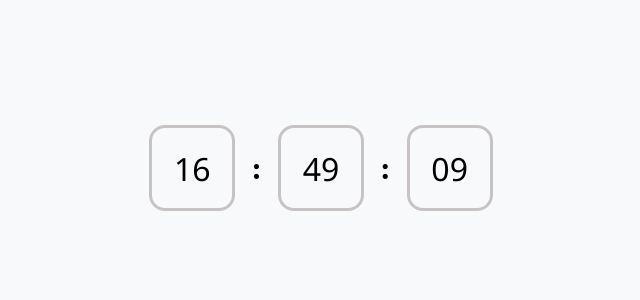
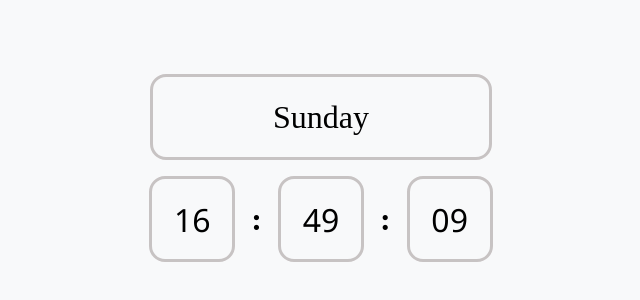
Before and after one commit to Aastha-hs1d/Digital-Clock, a plain HTML site: page index.html in a window 1280 px wide. Shown: the part 232-532 px from the top of the page, without its empty margins (319-959 px from the left). Drawn offline with Linux system fonts and the light colour scheme.

Commit message:
Day name added, improved css

```diff
--- a/index.html
+++ b/index.html
@@ -7,18 +7,15 @@
     <link rel="stylesheet" href="style.css">
 </head>
 <body>
-    <div class="date">
+    <div class="day"></div>
+    <div class="clock">
 
-    </div>
-
-    <div class="clock">
         <div class="hours"></div>
         <span>:</span>
         <div class="minutes"></div>
         <span>:</span>
         <div class="seconds"></div>
     </div>
-
 </body>
 <script src="script.js"></script>
 </html>
--- a/script.js
+++ b/script.js
@@ -4,13 +4,22 @@ let hours = now.getHours();
 let minutes = now.getMinutes();
 let seconds = now.getSeconds();
 let ms = now.getMilliseconds();
-let day = now.getDay();
+let dayIndex = now.getDay();
+
+//Array to map day index to names
+const days = ["Sunday", "Monday", "Tuesday", "Wednesday", "Thursday", "Friday", "Saturday"];
+let today = days[dayIndex];
+
+// Format hours, minutes, and seconds
 minutes = minutes<10 ? "0"+ minutes: minutes;
 hours = hours<10 ? "0" + hours: hours;
 seconds = seconds<10 ? "0" + seconds: seconds;
 // document.querySelector(".clock").innerText = `${hours}:${minutes}:${seconds}`
+
+//DOM crap
 document.getElementsByClassName("hours")[0].innerHTML = `${hours}`;
 document.getElementsByClassName("minutes").item(0).innerHTML = `${minutes}`;
 document.getElementsByClassName("seconds")[0].innerHTML = `${seconds}`;
+document.getElementsByClassName("day")[0].innerHTML = `${today}`;
 }
 setInterval(getCurrentTime,1000);
--- a/style.css
+++ b/style.css
@@ -1,5 +1,7 @@
 body {
     display: flex;
+    flex-direction: column;
+    gap: 1rem;
     justify-content: center;
     align-items: center;
     height: 100vh;
@@ -11,6 +13,18 @@ body {
     gap: 1rem;
     justify-content: center;
     align-items: center;
+}
+.day{
+    width: 21rem;
+    height: 5rem;
+    display: flex;
+    justify-content: center;
+    align-items: center;
+    text-align: center;
+    font-family: 'Times New Roman', Times, serif;
+    border: 0.2rem solid rgba(188, 182, 182, 0.8);
+    font-size: 2rem;
+    border-radius: 1rem;
 }
 .hours, .minutes, .seconds{
     height: 5rem;
```
